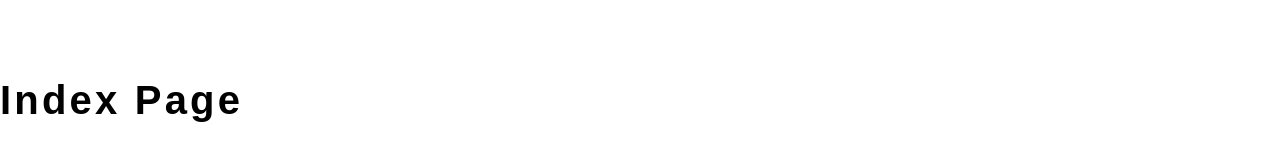
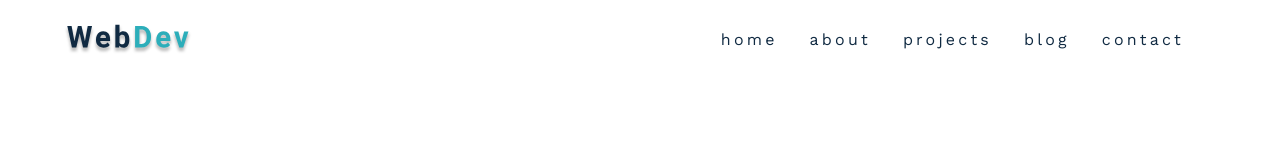
Before and after one commit to LarsWintermans/LarsWintermansPortfolio, a Gatsby site: page / in a window 1280 px wide. Built offline with nearby package versions, Linux system fonts and the light colour scheme; Gatsby itself is replaced by a stand-in of ours.

Commit message:
beginnings(25:57 in video)

```diff
--- a/src/components/Layout.js
+++ b/src/components/Layout.js
@@ -6,7 +6,8 @@
 const Layout = ({ children }) => {
   return (
     <>
-      <h2>layout component</h2>
+      <Navbar />
+      {children}
     </>
   )
 }
--- a/src/components/Navbar.js
+++ b/src/components/Navbar.js
@@ -3,7 +3,17 @@
 import { FaAlignRight } from "react-icons/fa"
 import PageLinks from "../constants/links"
 const Navbar = () => {
-  return <h2>navbar component</h2>
+  return <nav className="navbar">
+    <div className="nav-center">
+    <div className="nav-header">
+      <img src={logo} alt="logo"/>
+      <button type="button" className="toggle-btn">
+        <FaAlignRight></FaAlignRight>
+      </button>
+    </div>
+    <PageLinks styleClass="nav-links"></PageLinks>
+    </div>
+      </nav>
 }
 
 export default Navbar
--- a/src/css/main.css
+++ b/src/css/main.css
@@ -1,7 +1,4 @@
-@import url(https://fonts.googleapis.com/css2?family=Work+Sans:wght@400;
-500;
-600;
-700&display=swap);
+@import url(https://fonts.googleapis.com/css2?family=Work+Sans:wght@400;500;600;700&display=swap);
 
 :root{
 	--clr-primary-1:#044e53;
--- a/src/pages/index.js
+++ b/src/pages/index.js
@@ -7,6 +7,6 @@
 import Projects from "../components/Projects"
 import Blogs from "../components/Blogs"
 export default () => {
-  return <h2>index page</h2>
+  return <Layout></Layout>
 }
 // ...GatsbyImageSharpFluid
```
